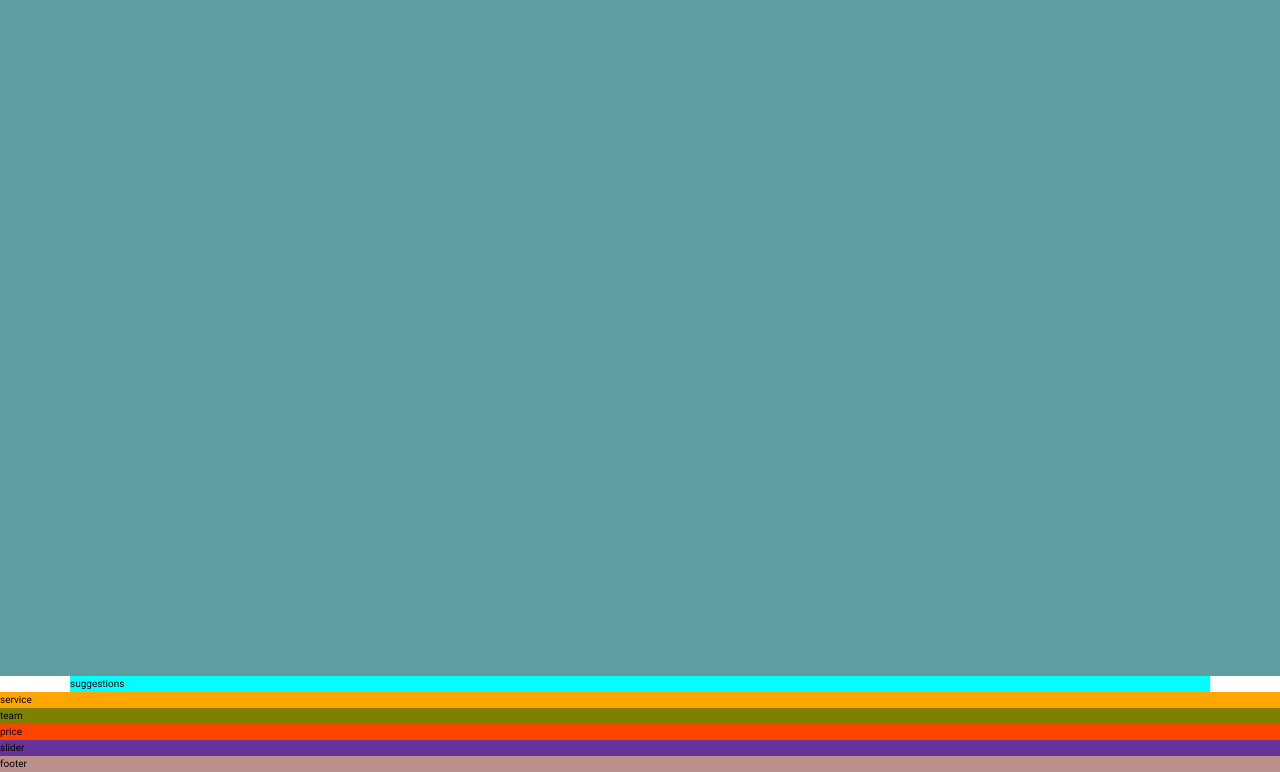
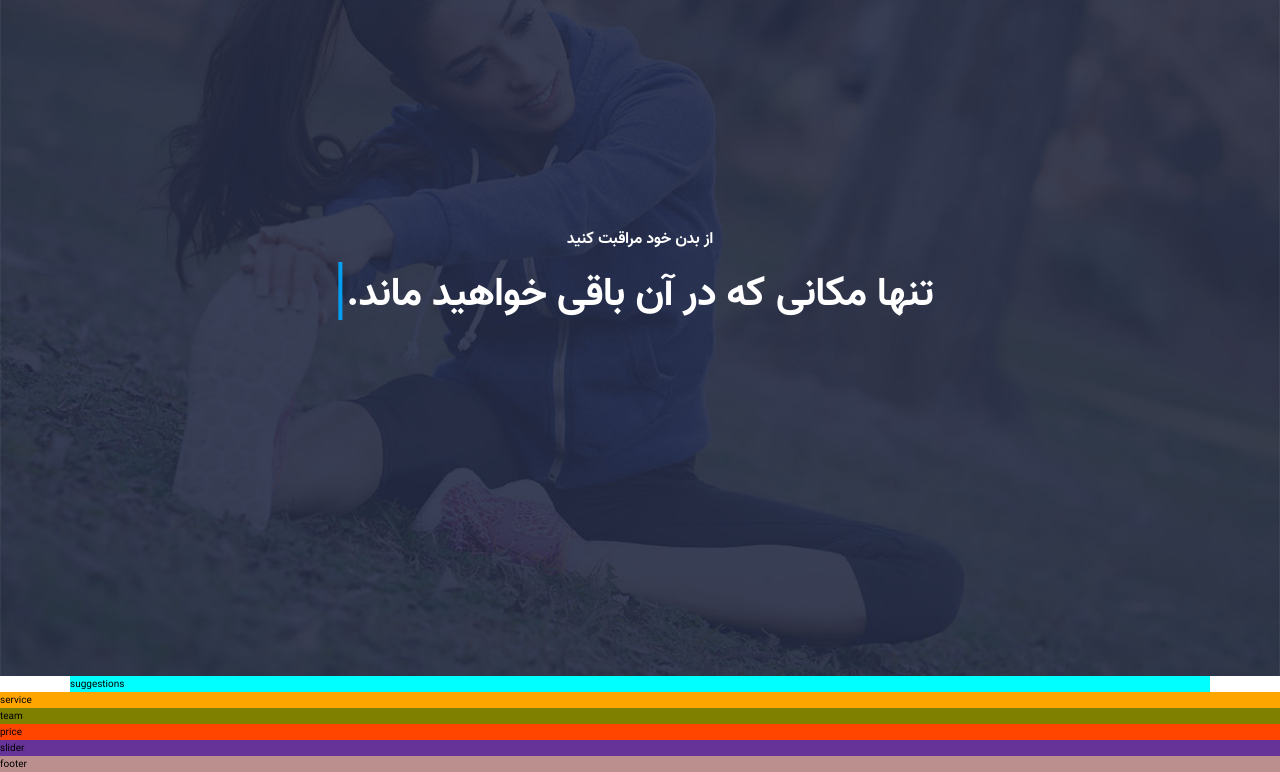
Before and after one commit to farazmrx/Persian-sports-site, a website: page index.html in a window 1280 px wide. Shown: the part 124-896 px from the top of the page. Drawn offline with Linux system fonts and the light colour scheme.

Commit message:
Building hero section

```diff
--- a/index.html
+++ b/index.html
@@ -22,7 +22,10 @@
     </header>
 
     <div class="hero">
-        hero
+        <div class="hero__content">
+            <h5 class="hero__content--sub u-mb-smaller">از بدن خود مراقبت کنید</h5>
+            <h1 class="hero__content--main">.تنها مکانی که در‌ آن باقی خواهید ماند</h1>
+        </div><!-- hero__content -->
     </div><!-- hero -->
 
     <section class="suggestions">
--- /dev/null
+++ b/sass/base/_animation.scss
@@ -0,0 +1,9 @@
+@keyframes wink {
+    0% {
+        opacity: 0;
+    }
+
+    100% {
+        opacity: 1;
+    }
+}
--- a/sass/base/_utilities.scss
+++ b/sass/base/_utilities.scss
@@ -0,0 +1,5 @@
+.u-mb-smaller {margin-bottom: 1rem;}
+.u-mb-small {margin-bottom: 2rem;}
+.u-mb-medium {margin-bottom: 3rem;}
+.u-mb-large {margin-bottom: 4rem;}
+.u-mb-larger {margin-bottom: 6rem;}
--- a/sass/components/_hero.scss
+++ b/sass/components/_hero.scss
@@ -1,5 +1,38 @@
 .hero {
-    background-color: cadetblue;
+    background-image: url(../img/hero.jpg);
+    background-position: center;
+    background-size: cover;
     grid-column: full-start / full-end;
     grid-row: 1 / 3;
+    position: relative;
+
+    &__content {
+        position: absolute;
+        top: 50%;
+        left: 50%;
+        transform: translate(-50%, -50%);
+        text-align: center;
+        color: $white-color;
+        &--sub {
+            font-size: 1.6rem;
+        }
+
+        &--main {
+            font-size: 4rem;
+            position: relative;
+
+            &::after {
+                content: "";
+                position: absolute;
+                left: -.8rem;
+                top: 0;
+                height: 90%;
+                width: 4px;
+                background-color: $blue-color;
+                animation: wink .6s infinite;
+                animation-direction: alternate-reverse;
+
+            }
+        }
+    }
 }
```
Also changed, not shown: dist/style.css.
